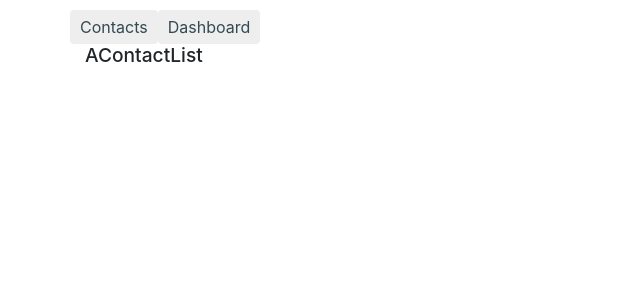
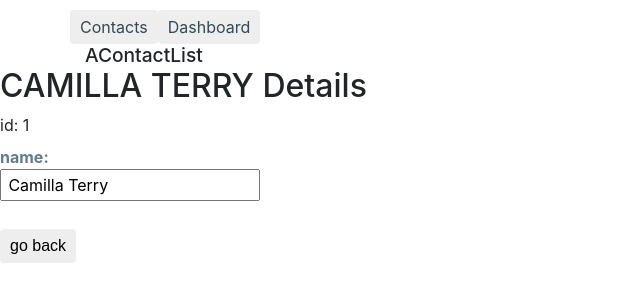
Before and after one commit to macnaer/AContactList, an Angular app: page /detail/1 in a window 1280 px wide. Before the commit this address led to /. Shown: the top 302 px of the page, without its empty margins (0-640 px from the left). Built offline with nearby package versions, Linux system fonts and the light colour scheme.

Commit message:
Contact detail

```diff
--- a/src/app/app-routing.module.ts
+++ b/src/app/app-routing.module.ts
@@ -1,12 +1,14 @@
 import { NgModule } from '@angular/core';
-import { CommonModule } from '@angular/common';
 import { ContactsComponent } from "./contacts/contacts.component"
 import { RouterModule, Routes } from '@angular/router';
 import { DashboardComponent } from './dashboard/dashboard.component';
+import { ContactDetailComponent } from "./contact-detail/contact-detail.component";
 
 const routes: Routes = [
+  { path: '', redirectTo: '/dashboard', pathMatch: 'full' },
   { path: 'contacts', component: ContactsComponent },
   { path: 'dashboard', component: DashboardComponent },
+  { path: 'detail/:id', component: ContactDetailComponent },
 ];
 
 @NgModule({
--- a/src/app/contact-detail/contact-detail.component.css
+++ b/src/app/contact-detail/contact-detail.component.css
@@ -0,0 +1,31 @@
+/* HeroDetailComponent's private CSS styles */
+label {
+    display: inline-block;
+    width: 3em;
+    margin: .5em 0;
+    color: #607D8B;
+    font-weight: bold;
+  }
+  input {
+    height: 2em;
+    font-size: 1em;
+    padding-left: .4em;
+  }
+  button {
+    margin-top: 20px;
+    font-family: Arial;
+    background-color: #eee;
+    border: none;
+    padding: 5px 10px;
+    border-radius: 4px;
+    cursor: pointer;
+    cursor: hand;
+  }
+  button:hover {
+    background-color: #cfd8dc;
+  }
+  button:disabled {
+    background-color: #eee;
+    color: #ccc;
+    cursor: auto;
+  }
--- a/src/app/contact-detail/contact-detail.component.html
+++ b/src/app/contact-detail/contact-detail.component.html
@@ -7,5 +7,5 @@
             <input [(ngModel)]="contact.name" placeholder="name" />
         </label>
     </div>
-
+    <button (click)="goBack()">go back</button>
 </div>
--- a/src/app/contact-detail/contact-detail.component.ts
+++ b/src/app/contact-detail/contact-detail.component.ts
@@ -1,6 +1,8 @@
 import { Component, OnInit, Input } from '@angular/core';
 import { Contact } from '../contact';
-import { concat } from 'rxjs';
+import { Location } from '@angular/common';
+import { ContactService } from "../contact.service";
+import { ActivatedRoute } from '@angular/router';
 
 
 @Component({
@@ -10,10 +12,21 @@ import { concat } from 'rxjs';
 })
 export class ContactDetailComponent implements OnInit {
   @Input() contact: Contact;
-  constructor() { }
+  constructor(
+    private route: ActivatedRoute,
+    private contactService: ContactService,
+    private location: Location
+  ) { }
 
   ngOnInit() {
-    console.log("Input Contact => ", this.contact);
+    this.getContact();
   }
-
+  getContact(): void {
+    const id = +this.route.snapshot.paramMap.get('id');
+    this.contactService.getContact(id)
+      .subscribe(contact => this.contact = contact);
+  }
+  goBack(): void {
+    this.location.back();
+  }
 }
--- a/src/app/contact.service.ts
+++ b/src/app/contact.service.ts
@@ -12,4 +12,8 @@ export class ContactService {
   getContacts(): Observable<Contact[]> {
     return of(Contacts);
   }
+
+  getContact(id: number): Observable<Contact> {
+    return of(Contacts.find(contact => contact.id === id));
+  }
 }
--- a/src/app/contacts/contacts.component.css
+++ b/src/app/contacts/contacts.component.css
@@ -0,0 +1,51 @@
+/* HeroesComponent's private CSS styles */
+.heroes {
+    margin: 0 0 2em 0;
+    list-style-type: none;
+    padding: 0;
+    width: 15em;
+  }
+  .heroes li {
+    position: relative;
+    cursor: pointer;
+    background-color: #EEE;
+    margin: .5em;
+    padding: .3em 0;
+    height: 1.6em;
+    border-radius: 4px;
+  }
+
+  .heroes li:hover {
+    color: #607D8B;
+    background-color: #DDD;
+    left: .1em;
+  }
+
+  .heroes a {
+    color: #333;
+    text-decoration: none;
+    position: relative;
+    display: block;
+    width: 250px;
+  }
+
+  .heroes a:hover {
+    color:#607D8B;
+  }
+
+  .heroes .badge {
+    display: inline-block;
+    font-size: small;
+    color: white;
+    padding: 0.8em 0.7em 0 0.7em;
+    background-color:#405061;
+    line-height: 1em;
+    position: relative;
+    left: -1px;
+    top: -4px;
+    height: 1.8em;
+    min-width: 16px;
+    text-align: right;
+    margin-right: .8em;
+    border-radius: 4px 0 0 4px;
+  }
--- a/src/app/contacts/contacts.component.html
+++ b/src/app/contacts/contacts.component.html
@@ -9,7 +9,7 @@
                         </a>
                         <div class="pull-right btn-group-sm">
                             <a href="#" class="btn btn-success tooltips" data-placement="top" data-toggle="tooltip"
-                                data-original-title="Edit" (click)="onSelect(contact)">
+                                data-original-title="Edit" routerLink="/detail/{{contact.id}}">
                                 <i class="fa fa-pencil"></i>
                             </a>
                             <a href="#" class="btn btn-danger tooltips" data-placement="top" data-toggle="tooltip"
@@ -19,6 +19,7 @@
                         </div>
                         <div class="info">
                             <h4>{{ contact.name }}</h4>
+                            <span class="badge">{{contact.id}}</span>
                             <p class="text-muted">{{ contact.description }}</p>
                         </div>
                     </div>
--- a/src/app/dashboard/dashboard.component.html
+++ b/src/app/dashboard/dashboard.component.html
@@ -1,6 +1,6 @@
 <h3>Top Contacts</h3>
 <div class="grid grid-pad">
-    <a *ngFor="let contact of contacts" class="col-1-4">
+    <a *ngFor="let contact of contacts" class="col-1-4" routerLink="/detail/{{contact.id}}">
         <div class="module hero">
             <h4>{{contact.name}}</h4>
         </div>
```
Also changed, not shown: src/app/app.component.css (indentation only), src/app/dashboard/dashboard.component.css (indentation only).
